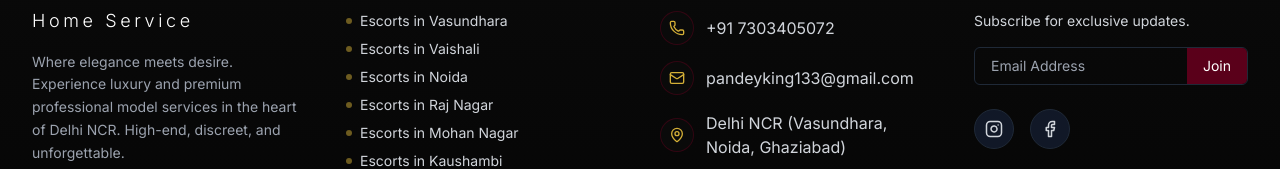
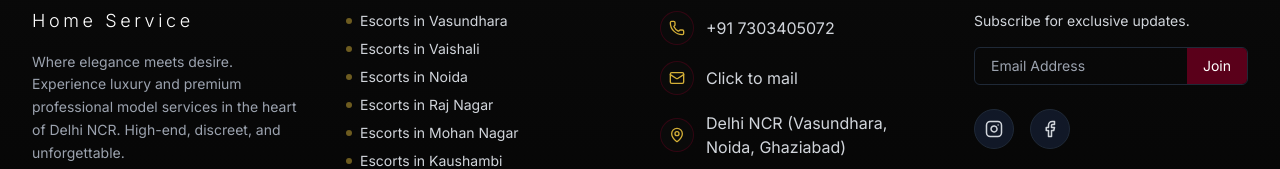
Before and after one commit to pandeyking133-cmyk/kanikahomeservice, a React (Vite) app: page /Escorts-in-ghaziabad in a window 1280 px wide. Shown: the part 3883-4052 px from the top of the page. Built offline with nearby package versions, Linux system fonts and the light colour scheme; a web font is replaced by a local one.

Commit message:
few changes

```diff
--- a/src/components/Footer.jsx
+++ b/src/components/Footer.jsx
@@ -93,7 +93,7 @@ const Footer = () => {
                                     <div className="p-2 bg-brand-black border border-brand-burgundy/50 rounded-full text-brand-gold">
                                         <Mail size={16} />
                                     </div>
-                                    <span>pandeyking133@gmail.com</span>
+                                    <span>Click to mail</span>
                                 </a>
                             </li>
                             <li className="flex items-center gap-3">
--- a/src/pages/Home.jsx
+++ b/src/pages/Home.jsx
@@ -225,7 +225,7 @@ const Home = () => {
                         className="mb-12"
                     >
                         <h2 className="text-3xl md:text-5xl font-serif text-brand-gold mb-4 leading-tight">
-                            Call girls in Kolkata <br />
+                            Call girls in Raj Nagar <br />
                             <span className="text-white">₹5999 COD Payment Free Home Delivery</span>
                         </h2>
                         <div className="w-24 h-1 bg-brand-burgundy mx-auto mt-6"></div>
```
